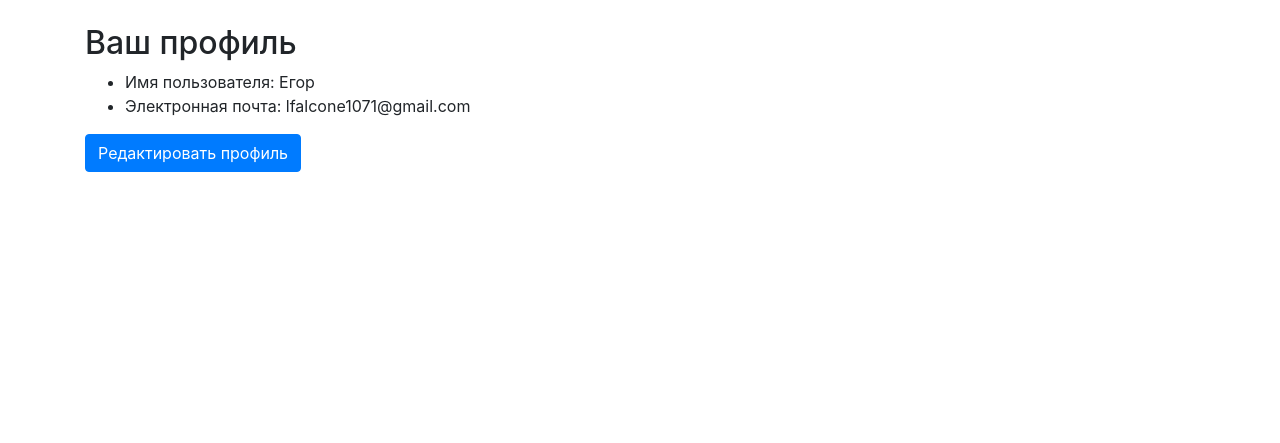
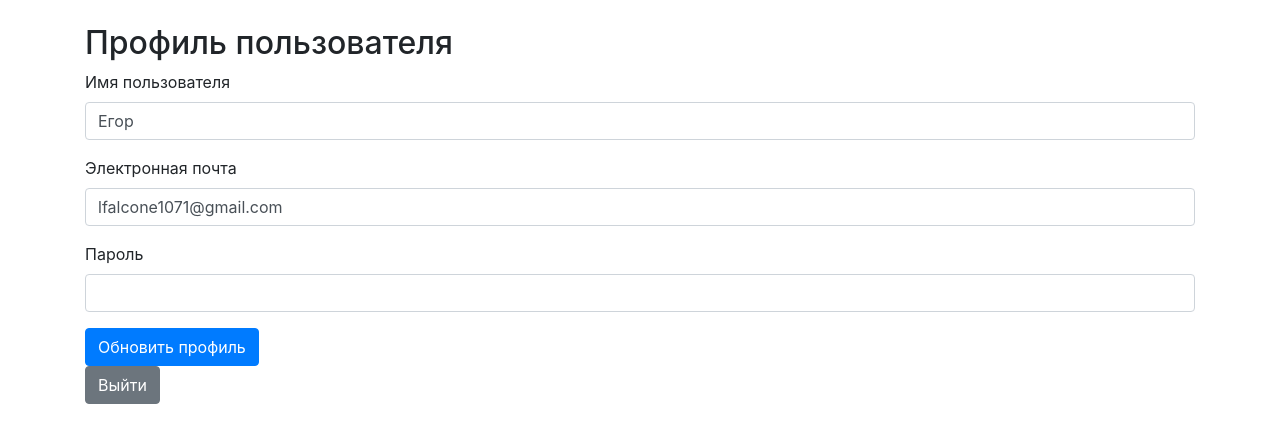
Before and after one commit to ivanovich1071/autorzusers, a Flask app: page /profile in a window 1280 px wide. Shown: the part 112-555 px from the top of the page. Run offline with Flask 3, Linux system fonts and the light colour scheme; a user stored in the database is signed in; some libraries are stand-ins or nearby versions.

Commit message:
add 29 project

```diff
--- a/app/routes.py
+++ b/app/routes.py
@@ -53,8 +53,9 @@ def profile():
     if form.validate_on_submit():
         current_user.username = form.username.data
         current_user.email = form.email.data
-        hashed_password = bcrypt.generate_password_hash(form.password.data).decode('utf-8')
-        current_user.password = hashed_password
+        if form.password.data:
+            hashed_password = bcrypt.generate_password_hash(form.password.data).decode('utf-8')
+            current_user.password = hashed_password
         db.session.commit()
         flash('Ваш профиль был обновлен!', 'success')
         return redirect(url_for('routes.profile'))
@@ -62,3 +63,29 @@ def profile():
         form.username.data = current_user.username
         form.email.data = current_user.email
     return render_template('profile.html', title='Профиль', form=form)
+
+@routes.route("/edit_profile", methods=['GET', 'POST'])
+@login_required
+def edit_profile():
+    form = UpdateProfileForm()
+    if form.validate_on_submit():
+        print("Форма валидна, данные обновляются...")  # Отладочное сообщение
+        current_user.username = form.username.data
+        current_user.email = form.email.data
+        if form.password.data:
+            hashed_password = bcrypt.generate_password_hash(form.password.data).decode('utf-8')
+            current_user.password = hashed_password
+        try:
+            db.session.commit()
+            flash('Ваш профиль был обновлен!', 'success')
+            print("Профиль обновлен успешно!")  # Отладочное сообщение
+        except Exception as e:
+            db.session.rollback()
+            flash('Произошла ошибка при обновлении профиля.', 'danger')
+            print(f"Ошибка при обновлении профиля: {str(e)}")  # Отладочное сообщение
+        return redirect(url_for('routes.profile'))
+    elif request.method == 'GET':
+        form.username.data = current_user.username
+        form.email.data = current_user.email
+        print("Загрузка профиля пользователя...")  # Отладочное сообщение
+    return render_template('edit_profile.html', title='Редактировать Профиль', form=form)
--- a/app/templates/profile.html
+++ b/app/templates/profile.html
@@ -1,12 +1,22 @@
 {% extends 'base.html' %}
 
-{% block title %}Профиль{% endblock %}
-
 {% block content %}
-    <h2>Ваш профиль</h2>
-    <ul>
-        <li>Имя пользователя: {{ current_user.username }}</li>
-        <li>Электронная почта: {{ current_user.email }}</li>
-    </ul>
-    <a href="{{ url_for('routes.edit_profile') }}" class="btn btn-primary">Редактировать профиль</a>
+<h2>Профиль пользователя</h2>
+<form method="POST" action="{{ url_for('routes.edit_profile') }}">
+    {{ form.hidden_tag() }}
+    <div class="form-group">
+        <label for="username">Имя пользователя</label>
+        {{ form.username(class="form-control", id="username") }}
+    </div>
+    <div class="form-group">
+        <label for="email">Электронная почта</label>
+        {{ form.email(class="form-control", id="email") }}
+    </div>
+    <div class="form-group">
+        <label for="password">Пароль</label>
+        {{ form.password(class="form-control", id="password") }}
+    </div>
+    <button type="submit" class="btn btn-primary">Обновить профиль</button>
+</form>
+<a href="{{ url_for('routes.logout') }}" class="btn btn-secondary">Выйти</a>
 {% endblock %}
```
Also changed, not shown: app/templates/edit_profile.html (+21 -9 lines), instance/site.db.
